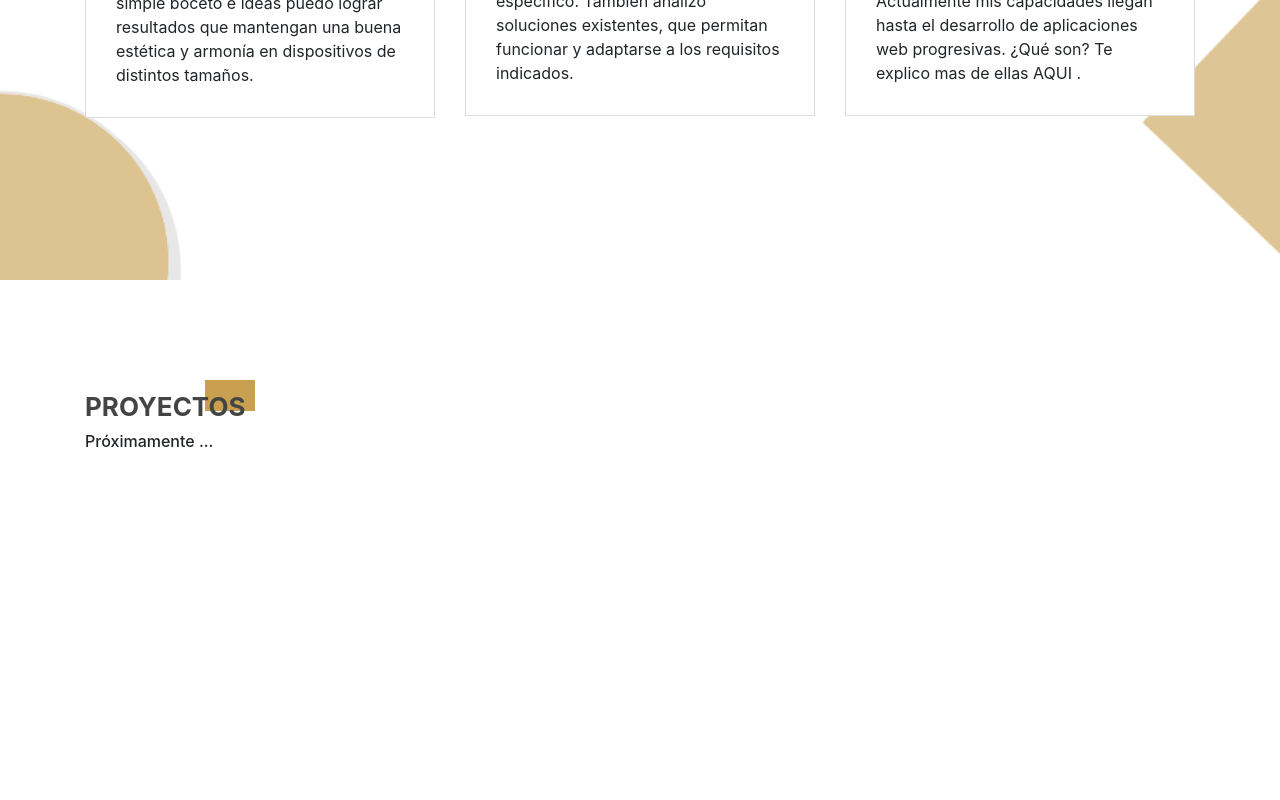
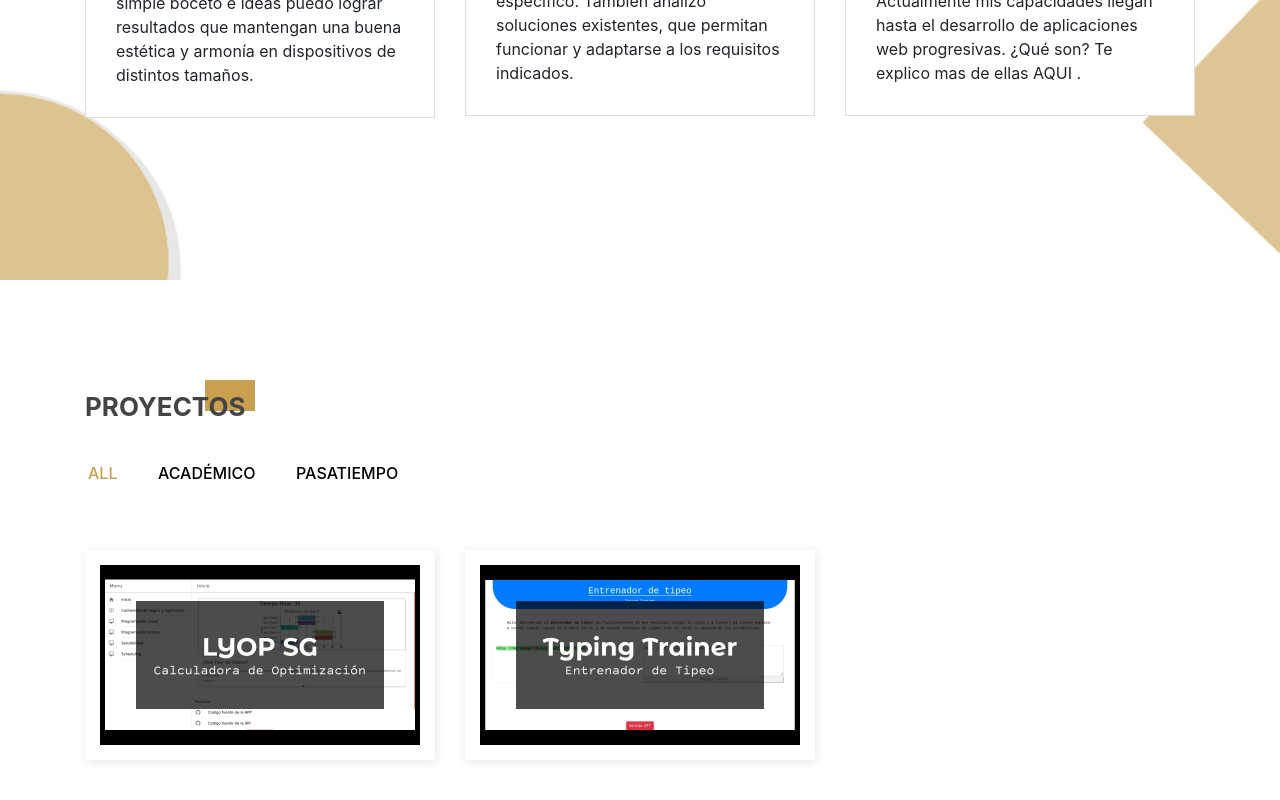
Before and after one commit to GuilleCasasola/GuilleCasasola.com.ar, a plain HTML site: page index.html in a window 1280 px wide. Shown: the part 2120-2920 px from the top of the page. Drawn offline with Linux system fonts and the light colour scheme.

Commit message:
Avance proyectos

```diff
--- a/index.html
+++ b/index.html
@@ -166,33 +166,31 @@
                 <div class="col-lg-10">
                     <div class="sec-title">
                         <h2>Proyectos</h2>
-                        <h6>Próximamente ...</h6>
                     </div>
                 </div>
             </div>
 
-            <!-- <div class="row">
+            <div class="row">
                 <ul class="list-filter">
                     <li><a class="lists active" data-filter="*">All</a></li>
                     <li><a class="lists" data-filter=".academico">Académico</a></li>
-                    <li><a class="lists" data-filter=".trabajo"> Trabajo </a></li>
+                    <!-- <li><a class="lists" data-filter=".trabajo"> Trabajo </a></li>  -->
                     <li><a class="lists" data-filter=".pasatiempo">Pasatiempo</a></li>
                 </ul>
-            </div> -->
+            </div>
         </div>
-        <!-- <div class="container">
+        <div class="container">
             <div class="row projects-wrapper">
                 <div class="col-12 col-sm-6 col-lg-4 academico">
                     <div class="work-box">
-                        <a href="images/lyop.jpeg" class="popup-image">
-                            <img src="images/lyop.jpeg" alt="work image 1" class="work-img img-fluid">
+                        <a href="https://lyop-unsj.web.app" target="_blank">
+                            <img src="images/lyopsg.png" alt="work image 1" class="work-img img-fluid">
                             <div class="work-overlay">
                                 <div class="work-caption text-white text-cdenter">
                                     <div class="overlay-icon-holder">
                                         <ul class="list-inline">
                                             <li class="list-inline-item">
                                                 <div class="overlay-icons">
-
                                                     <i class="mdi mdi-link"></i>
                                                 </div>
                                             </li>
@@ -206,10 +204,10 @@
                     </div>
                 </div>
 
-                <div class="col-12 col-sm-6 col-lg-4 trabajo academico">
+                <div class="col-12 col-sm-6 col-lg-4 pasatiempo">
                     <div class="work-box">
-                        <a href="images/nature_2.jpg" class="popup-image">
-                            <img src="images/nature_2.jpg" alt="work image 2" class="work-img img-fluid">
+                        <a href="https://typingtrainer.netlify.app" >
+                            <img src="images/template.png" alt="work image 2" class="work-img img-fluid">
                             <div class="work-overlay">
                                 <div class="work-caption text-white text-cdenter">
                                     <div class="overlay-icon-holder">
@@ -221,15 +219,15 @@
                                             </li>
                                         </ul>
                                     </div>
-                                    <h5>Graphic, Mobile Apps</h5>
-                                    <p> 18 enero de 2020</p>
+                                    <h5>Entrenador de tipeo</h5>
+                                    <p> Act: 5/5/2021</p>
                                 </div>
                             </div>
                         </a>
                     </div>
                 </div>
 
-                <div class="col-12 col-sm-6 col-lg-4 trabajo pasatiempo">
+                <!-- <div class="col-12 col-sm-6 col-lg-4 trabajo pasatiempo">
                     <div class="work-box">
                         <a href="images/nature_3.jpg" class="popup-image">
                             <img src="images/nature_3.jpg" alt="work image 1" class="work-img img-fluid">
@@ -251,9 +249,9 @@
                             </div>
                         </a>
                     </div>
-                </div>
+                </div> -->
             </div>
-        </div> -->
+        </div>
     </section>
 
 
```
Also changed, not shown: images/Typing.png (added), images/lyop.jpeg (deleted), images/lyop.png (added), images/lyopsg.png (added), images/template.png (added).
